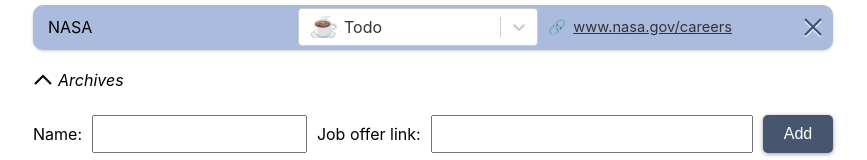
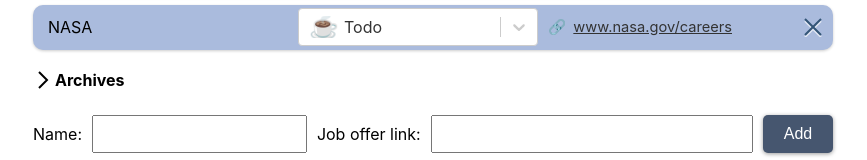
Before and after one commit to PaulDesiles/job-state-tracker, a React (Create React App) app: page / in a window 1280 px wide. Shown: the part 217-377 px from the top of the page, without its empty margins (207-1074 px from the left). Built offline with nearby package versions, Linux system fonts and the light colour scheme.

Commit message:
archives Title and noContent message UI improvements

```diff
--- a/src/App.css
+++ b/src/App.css
@@ -171,12 +171,26 @@
   padding: 5px;
   padding-bottom: 1px;
   border-radius: 12px;
+  min-height: 30px;
+  position: relative;
 }
 
 .archivesNoContentMessage {
-  margin: 7px 10px;
+  z-index: 0;
+  position: absolute;
+  top: 9px;
+  left: 15px;
   opacity: 0.5;
-  display: block;
+  transition: opacity 0.8s;
+}
+
+.hidden {
+  opacity: 0;
+}
+
+.archives {
+  position:relative;
+  z-index:1;
 }
 
 .collapseTitle {
@@ -185,12 +199,12 @@
 }
 
 .collapseArrow {
-  margin-right: 5px;
+  margin-right: 2px;
   transition: transform 0.5s;
 }
 
 .closedArrow {
-  transform: rotateZ(180deg);
+  transform: rotateZ(-90deg);
 }
 
 .ReactCollapse--collapse {
--- a/src/Components/CollapseTitle.tsx
+++ b/src/Components/CollapseTitle.tsx
@@ -13,9 +13,9 @@
 		return (
 			<div className="collapseTitle" onClick={this.props.toggleOpening}>
 				<svg className={arrowClass} xmlns="http://www.w3.org/2000/svg" width="20px" height="12px">
-					<path stroke="#000" fill="none" stroke-width="2" d="M 2,2 L 10,10 18,2" />
+					<path stroke="#000" fill="none" stroke-width="2" d="M 18,2 L 10,10 2,2" />
 				</svg>
-				<i>{this.props.name}</i>
+				<strong>{this.props.name}</strong>
 			</div>
 		);
 	}
--- a/src/Components/Organizer.tsx
+++ b/src/Components/Organizer.tsx
@@ -185,6 +185,10 @@
   }
 
   render() {
+    let noContentClasses = "archivesNoContentMessage";
+    if (this.state.archives.length > 0) {
+      noContentClasses += " hidden";
+    }
 
     return (
       <Fragment>
@@ -209,9 +213,11 @@
           <CollapseTitle name="Archives" isOpened={this.state.archivesOpened} toggleOpening={this.toggleArchives} />
 
           <Collapse isOpened={this.state.archivesOpened}>
+            <div className="archivesZone">
+              <i className={noContentClasses} >drop some items here !</i>
               <Droppable droppableId="archivesDroppable">
                 {(provided, snapshot) => (
-                <div {...provided.droppableProps} ref={provided.innerRef} className="archivesZone">
+                  <div {...provided.droppableProps} ref={provided.innerRef} className="archives">
                     {this.state.archives.map((item, index) => (
                         <OrganizerItem
                           key={item.id}
@@ -221,18 +227,13 @@
                           {...item}
                           />
                     ))}
-
-                    {this.state.archives.length === 0 &&
-                      <i className="archivesNoContentMessage">drop some items here !</i>
-                    }
                     {provided.placeholder}
                   </div>
                 )}
               </Droppable>
+            </div>
           </Collapse>
         </DragDropContext>
-
-
 
         <AddApplication onAddApplication={this.addApplication} />
       </Fragment>
```
Lines whose indentation alone changed are shown as unchanged.
